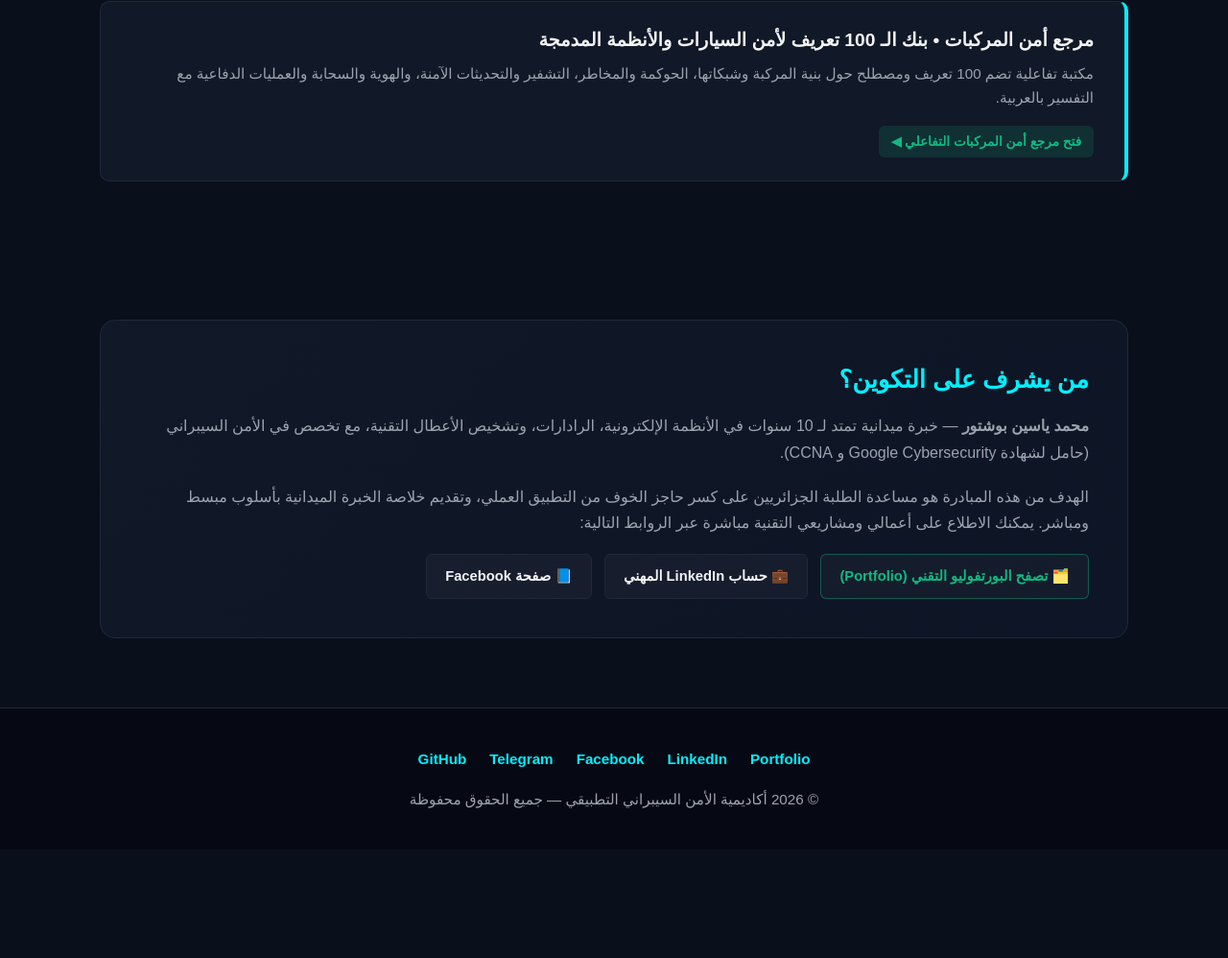
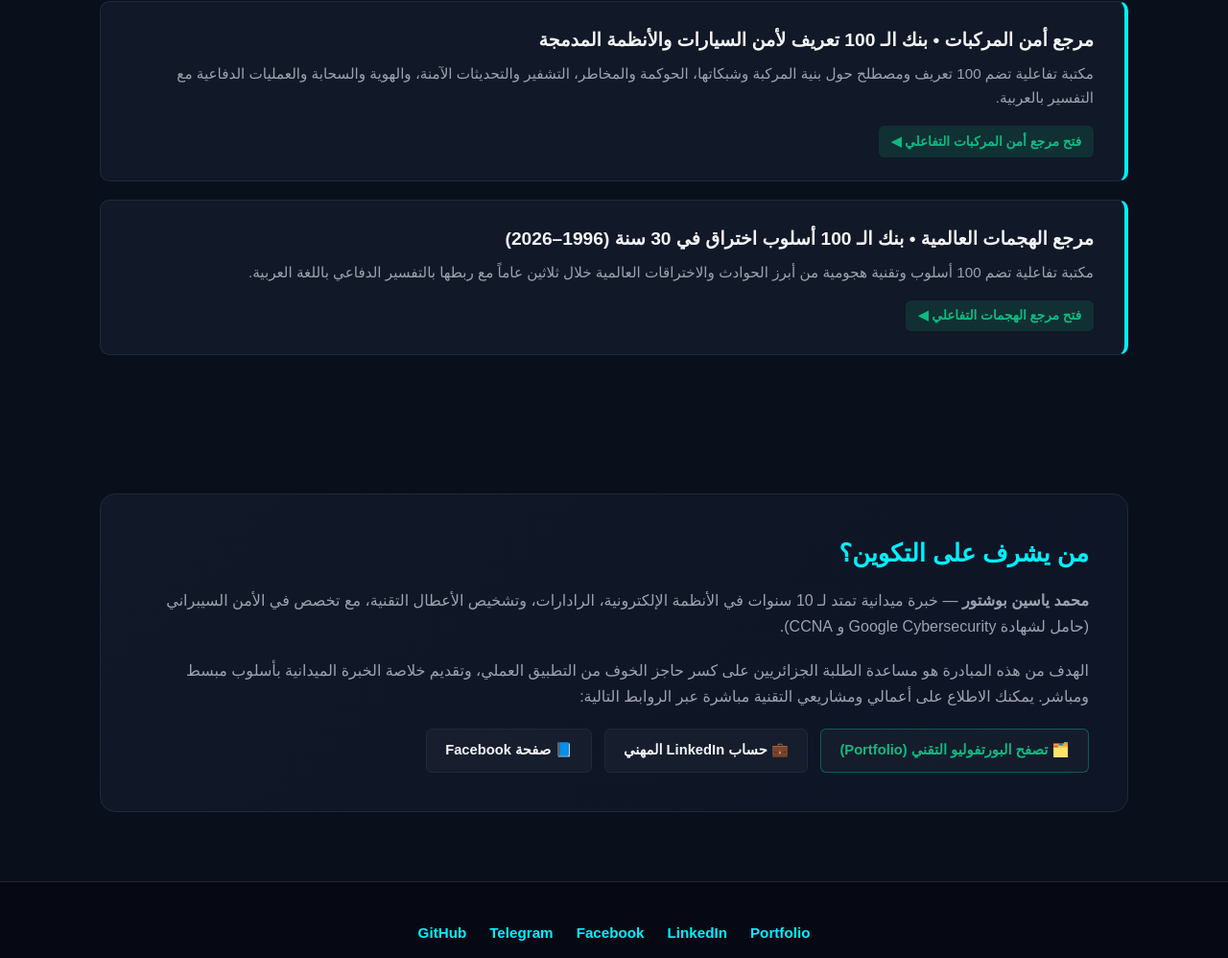
Before and after one commit to mohamedyacineboucheteur-ui/cyber-academy, a plain HTML site: page index.html in a window 1280 px wide. Shown: the part 2671-3669 px from the top of the page at 96% size. Before the commit the page ends 3556 px from the top, so only its background shows below. Drawn offline with Linux system fonts and the light colour scheme.

Commit message:
Update index.html

```diff
--- a/index.html
+++ b/index.html
@@ -506,6 +506,13 @@
                 </div>
                 <span class="module-tag">فتح مرجع أمن المركبات التفاعلي ◀</span>
             </a>
+            <a href="attacks-history-100.html" class="module-item module-link-card">
+                <div class="module-info">
+                    <h3>مرجع الهجمات العالمية • بنك الـ 100 أسلوب اختراق في 30 سنة (1996–2026)</h3>
+                    <p>مكتبة تفاعلية تضم 100 أسلوب وتقنية هجومية من أبرز الحوادث والاختراقات العالمية خلال ثلاثين عاماً مع ربطها بالتفسير الدفاعي باللغة العربية.</p>
+                </div>
+                <span class="module-tag">فتح مرجع الهجمات التفاعلي ◀</span>
+            </a>
         </div>
     </section>
 
```
